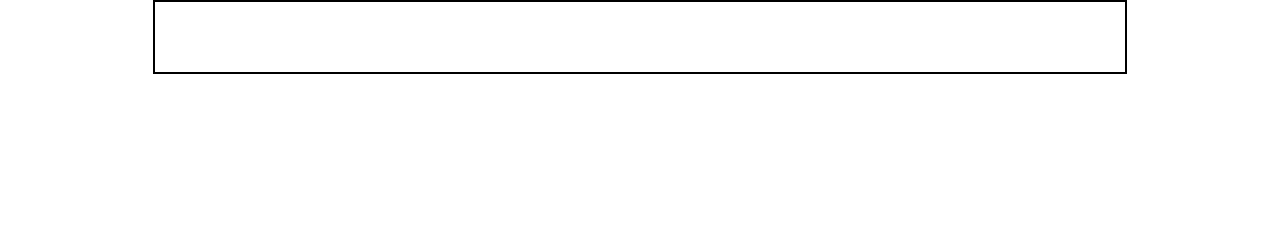
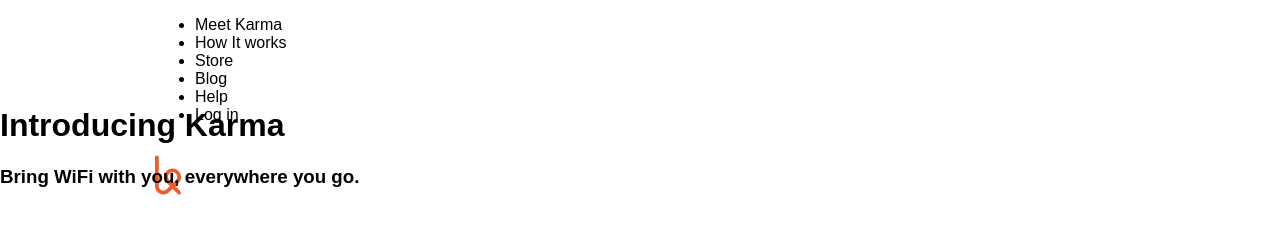
Before and after one commit to envincebal/startup-landing-page-clone, a plain HTML site: page index.html in a window 1280 px wide. Drawn offline with Linux system fonts and the light colour scheme.

Commit message:
clear CSS and start all over

```diff
--- a/css/style.css
+++ b/css/style.css
@@ -1,13 +1,10 @@
-div{
-	border:2px solid black;
+/* Navigation Section */
+.top-navigation{
+  background-color: #fff;
 }
 
-/* Navigation Section */
-.top-navigation {
-    background-color: #fff;
-}
-.top-navigation > .content {
-    width: 970px;
-    height: 70px;
-    margin: 0 auto;
-}
+.top-navigation > .content{
+  width: 970px;
+  height: 70px;
+  margin: 0 auto;
+  }
--- a/index.html
+++ b/index.html
@@ -9,7 +9,23 @@
 	</head>
 	<body>
 		<nav class="top-navigation">
-			<div class="content"></div>
+			<div class="content">
+				<ul class="links">
+			    <li class="active">Meet Karma</li>
+			    <li>How It works</li>
+			    <li>Store</li>
+			    <li>Blog</li>
+			    <li>Help</li>
+			    <li>Log in</li>
+				</ul>
+			  <img class="logo" src="images/karma.svg" alt="Karma" width="26" style="height:70px">
+			</div>
 		</nav>
+		<section class="introduction">
+			<div class="content">
+				<h1>Introducing Karma</h1>
+				<h3>Bring WiFi with you, everywhere you go.</h3>
+			</div>
+		</section>
 	</body>
 </html>
```
